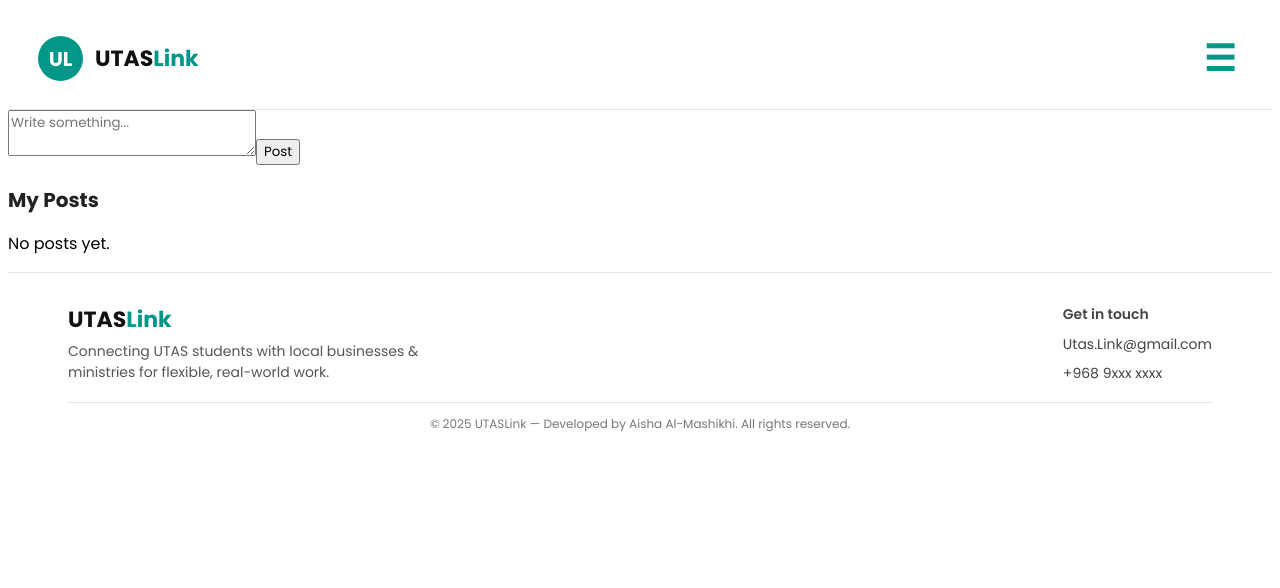
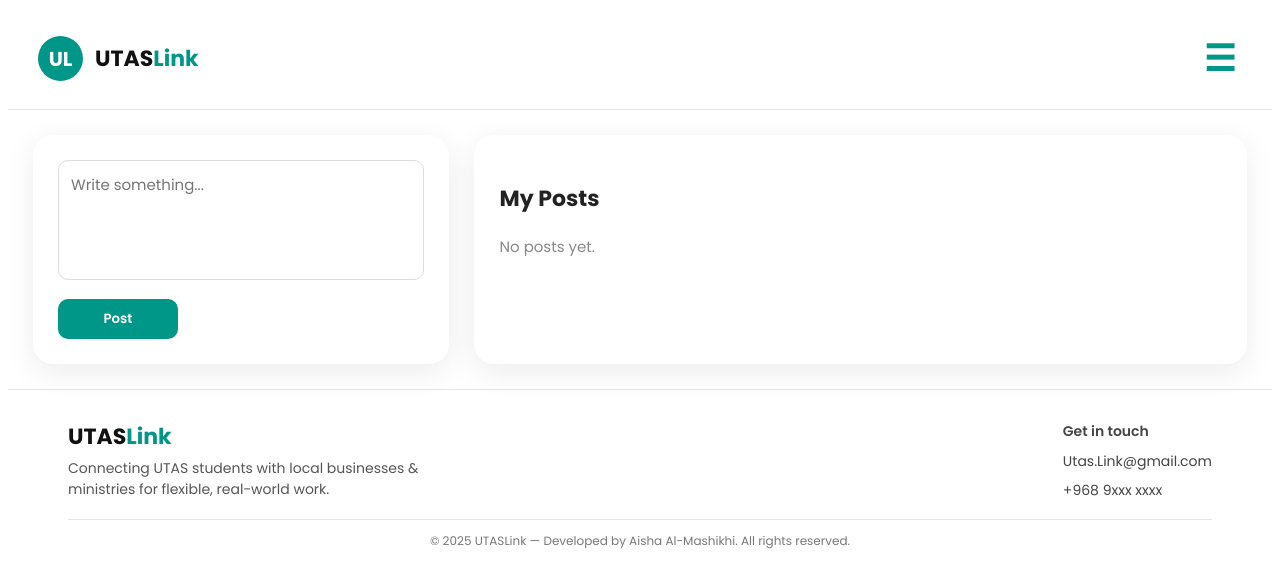
Before and after one commit to Aisha-Ahmed-Al-Mashikhi/utas-link-project, a React (Create React App) app in the folder client/: page /create-post in a window 1280 px wide. Shown: the top 588 px of the page. Built offline with nearby package versions, Linux system fonts and the light colour scheme.

Commit message:
Update CreatePost.css

```diff
--- a/client/src/Styles/CreatePost.css
+++ b/client/src/Styles/CreatePost.css
@@ -1,77 +1,76 @@
-.post-wrapper {
-  width: 100%;
-  padding: 20px;
+/* PAGE LAYOUT */
+.post-page {
+  display: flex;
+  gap: 25px;
+  padding: 25px;
 }
 
-/* كارد إنشاء بوست */
-.create-card {
-  background: #ffffff;
-  padding: 20px;
-  border-radius: 15px;
-  box-shadow: 0 8px 20px rgba(0,0,0,0.08);
-  border: 1px solid #eee;
-  margin-bottom: 30px;
+/* LEFT SIDE (WRITE POST CARD) */
+.left-card {
+  width: 35%;
+  background: #fff;
+  padding: 25px;
+  border-radius: 20px;
+  box-shadow: 0 8px 30px rgba(0, 0, 0, 0.08);
+  height: fit-content;
 }
 
-.textarea {
+.post-input {
   width: 100%;
-  height: 110px;
-  padding: 15px;
-  border-radius: 12px;
-  border: 1px solid #ccc;
+  height: 120px;
+  border: 1px solid #ddd;
+  padding: 12px;
+  border-radius: 10px;
+  font-size: 15px;
   resize: none;
+}
+
+.post-btn {
+  margin-top: 12px;
+  width: 120px;
+  padding: 10px 0;
+  background: #009688;
+  color: white;
+  border: none;
+  border-radius: 10px;
+  cursor: pointer;
+  font-weight: 600;
+}
+
+.post-btn:hover {
+  opacity: 0.85;
+}
+
+/* RIGHT SIDE (POSTS LIST CARD) */
+.right-card {
+  width: 65%;
+  background: #fff;
+  padding: 25px;
+  border-radius: 20px;
+  box-shadow: 0 8px 30px rgba(0, 0, 0, 0.08);
+}
+
+.section-title {
+  margin-bottom: 20px;
+  font-size: 22px;
+  font-weight: 700;
+}
+
+.post-card {
   background: #fafafa;
-  font-size: 15px;
+  padding: 18px 20px;
+  border-radius: 15px;
+  margin-bottom: 18px;
+  border: 1px solid #eee;
   transition: 0.25s;
 }
 
-.textarea:focus {
+.post-card:hover {
+  background: #f3fffc;
   border-color: #009688;
-  background: #fff;
-  box-shadow: 0 0 6px rgba(0,150,136,0.25);
+  transform: translateY(-3px);
 }
 
-.post-button {
-  margin-top: 12px;
-  padding: 10px 25px;
-  background: #009688;
-  color: #fff;
-  border: none;
-  border-radius: 8px;
-  cursor: pointer;
-  transition: .3s;
-}
-
-.post-button:hover {
-  background: #00796b;
-}
-
-/* عنوان */
-.section-title {
-  margin-bottom: 15px;
-  font-size: 20px;
-  font-weight: bold;
-}
-
-/* كارد البوست */
-.post-card {
-  background: #ffffff;
-  border: 1px solid #eee;
-  padding: 18px;
-  border-radius: 15px;
-  margin-bottom: 15px;
-  box-shadow: 0 5px 20px rgba(0,0,0,0.07);
-  transition: 0.3s;
-  cursor: pointer;
-}
-
-/* تغيير اللون عند اللمس */
-.post-card:hover {
-  background: #f5fffd;
-  border-color: #009688;
-}
-
-/* هيدر البوست */
 .post-header {
   display: flex;
   justify-content: space-between;
@@ -79,8 +78,8 @@
 }
 
 .post-author {
-  font-weight: bold;
-  font-size: 16px;
+  font-weight: 700;
+  font-size: 17px;
 }
 
 .post-time {
@@ -89,29 +88,35 @@
 }
 
 .post-text {
+  margin: 10px 0;
   font-size: 15px;
-  margin: 10px 0;
 }
 
-/* أزرار */
 .post-actions {
-  margin-top: 10px;
+  display: flex;
+  gap: 10px;
 }
 
 .edit-btn {
   background: #ffca28;
-  padding: 6px 14px;
   border: none;
-  border-radius: 6px;
+  padding: 6px 15px;
+  border-radius: 8px;
   cursor: pointer;
-  margin-right: 10px;
+  font-weight: 600;
 }
 
 .delete-btn {
   background: #e57373;
-  padding: 6px 14px;
   border: none;
-  border-radius: 6px;
-  color: #fff;
+  padding: 6px 15px;
+  border-radius: 8px;
   cursor: pointer;
+  color: white;
+  font-weight: 600;
 }
+
+.empty-msg {
+  color: #888;
+  font-size: 15px;
+}
```
